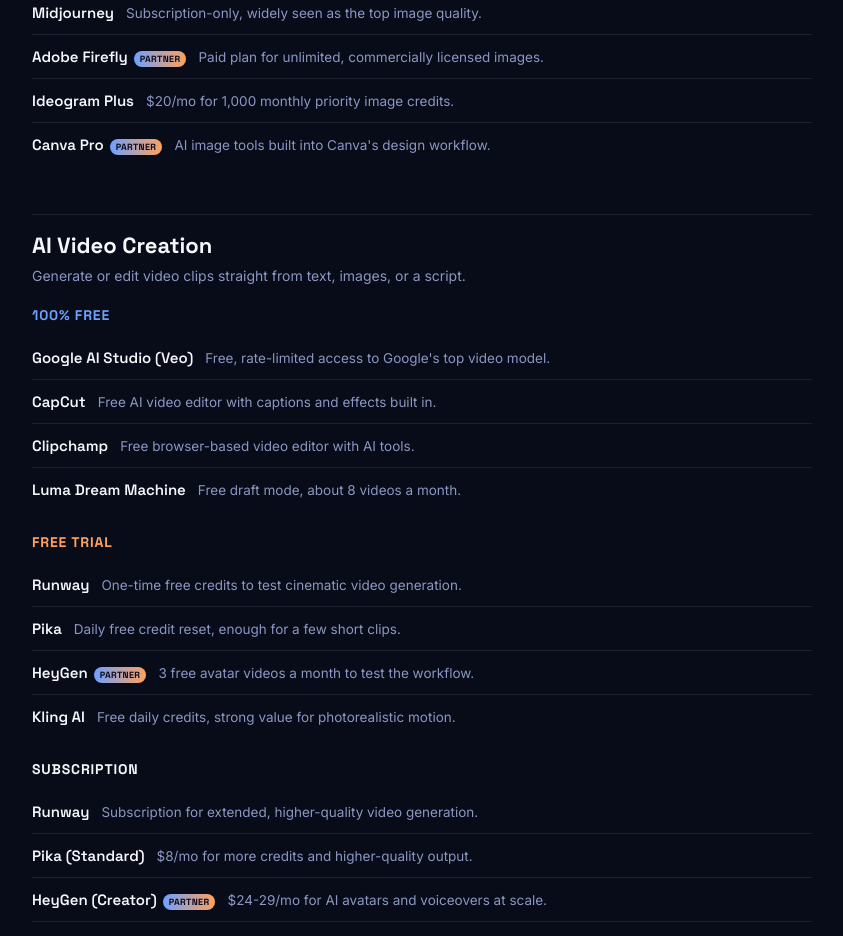
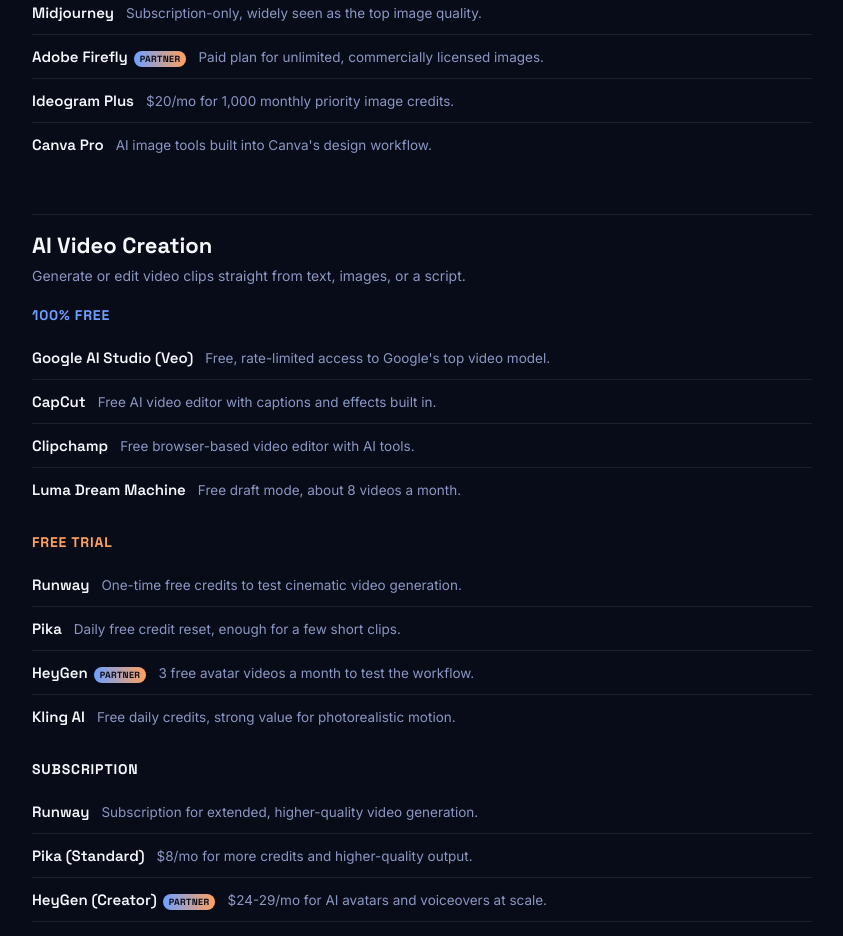
Before and after one commit to mdarrehmane-byte/aiverture-site, a plain HTML site: page best-ai-tools.html in a window 1280 px wide. Shown: the part 1740-2676 px from the top of the page, without its empty margins (218-1061 px from the left). Drawn offline with Linux system fonts and the light colour scheme.

Commit message:
Add files via upload

```diff
--- a/best-ai-tools.html
+++ b/best-ai-tools.html
@@ -241,7 +241,7 @@
       <li><span class="tool-name"><a href="https://www.midjourney.com" target="_blank" rel="noopener">Midjourney</a></span><span class="tool-desc">Subscription-only, widely seen as the top image quality.</span></li>
       <li><span class="tool-name"><a href="https://firefly.adobe.com" target="_blank" rel="noopener">Adobe Firefly</a><span class="partner-tag">Partner</span></span><span class="tool-desc">Paid plan for unlimited, commercially licensed images.</span></li>
       <li><span class="tool-name"><a href="https://ideogram.ai" target="_blank" rel="noopener">Ideogram Plus</a></span><span class="tool-desc">$20/mo for 1,000 monthly priority image credits.</span></li>
-      <li><span class="tool-name"><a href="https://www.canva.com" target="_blank" rel="noopener">Canva Pro</a><span class="partner-tag">Partner</span></span><span class="tool-desc">AI image tools built into Canva's design workflow.</span></li>
+      <li><span class="tool-name"><a href="https://www.canva.com" target="_blank" rel="noopener">Canva Pro</a></span><span class="tool-desc">AI image tools built into Canva's design workflow.</span></li>
     </ul>
 
     <h2 id="video">AI Video Creation</h2>
@@ -268,7 +268,7 @@
       <li><span class="tool-name"><a href="https://runwayml.com" target="_blank" rel="noopener">Runway</a></span><span class="tool-desc">Subscription for extended, higher-quality video generation.</span></li>
       <li><span class="tool-name"><a href="https://pika.art" target="_blank" rel="noopener">Pika (Standard)</a></span><span class="tool-desc">$8/mo for more credits and higher-quality output.</span></li>
       <li><span class="tool-name"><a href="https://www.heygen.com" target="_blank" rel="noopener">HeyGen (Creator)</a><span class="partner-tag">Partner</span></span><span class="tool-desc">$24-29/mo for AI avatars and voiceovers at scale.</span></li>
-      <li><span class="tool-name"><a href="https://www.synthesia.io" target="_blank" rel="noopener">Synthesia</a><span class="partner-tag">Partner</span></span><span class="tool-desc">Industry leader for corporate training and avatar video.</span></li>
+      <li><span class="tool-name"><a href="https://www.synthesia.io/?via=mouhsine" target="_blank" rel="noopener">Synthesia</a><span class="partner-tag">Partner</span></span><span class="tool-desc">Industry leader for corporate training and avatar video.</span></li>
     </ul>
 
     <h2 id="voice">AI Voice &amp; Audio</h2>
@@ -276,7 +276,7 @@
 
     <h3 class="free">100% Free</h3>
     <ul class="tool-list">
-      <li><span class="tool-name"><a href="https://elevenlabs.io" target="_blank" rel="noopener">ElevenLabs</a><span class="partner-tag">Partner</span></span><span class="tool-desc">Permanent free tier, ~10 minutes of speech a month.</span></li>
+      <li><span class="tool-name"><a href="https://try.elevenlabs.io/3k764nvt58jk" target="_blank" rel="noopener">ElevenLabs</a><span class="partner-tag">Partner</span></span><span class="tool-desc">Permanent free tier, ~10 minutes of speech a month.</span></li>
       <li><span class="tool-name"><a href="https://suno.com" target="_blank" rel="noopener">Suno</a></span><span class="tool-desc">Generate full songs with vocals at no cost, with caps.</span></li>
       <li><span class="tool-name"><a href="https://aistudio.google.com" target="_blank" rel="noopener">Google AI Studio TTS</a></span><span class="tool-desc">Free, natural-sounding text-to-speech.</span></li>
       <li><span class="tool-name"><a href="https://www.descript.com" target="_blank" rel="noopener">Descript</a></span><span class="tool-desc">Free transcription and basic voice/Overdub editing.</span></li>
@@ -291,7 +291,7 @@
 
     <h3 class="sub">Subscription</h3>
     <ul class="tool-list">
-      <li><span class="tool-name"><a href="https://elevenlabs.io" target="_blank" rel="noopener">ElevenLabs (Creator)</a><span class="partner-tag">Partner</span></span><span class="tool-desc">$22/mo for voice cloning and a dubbing studio.</span></li>
+      <li><span class="tool-name"><a href="https://try.elevenlabs.io/3k764nvt58jk" target="_blank" rel="noopener">ElevenLabs (Creator)</a><span class="partner-tag">Partner</span></span><span class="tool-desc">$22/mo for voice cloning and a dubbing studio.</span></li>
       <li><span class="tool-name"><a href="https://suno.com" target="_blank" rel="noopener">Suno</a></span><span class="tool-desc">Paid plan for unlimited AI-generated music.</span></li>
       <li><span class="tool-name"><a href="https://murf.ai" target="_blank" rel="noopener">Murf</a><span class="partner-tag">Partner</span></span><span class="tool-desc">Subscription for studio-quality voiceovers at scale.</span></li>
       <li><span class="tool-name"><a href="https://www.descript.com" target="_blank" rel="noopener">Descript (Creator)</a></span><span class="tool-desc">$15/mo for unlimited transcription and Overdub editing.</span></li>
```
Also changed, not shown: best-ai-tools-for-creators.html (+1 -1 lines), how-to-use-ai-voice-tools.html (+1 -1 lines), index.html (+4 -4 lines).
